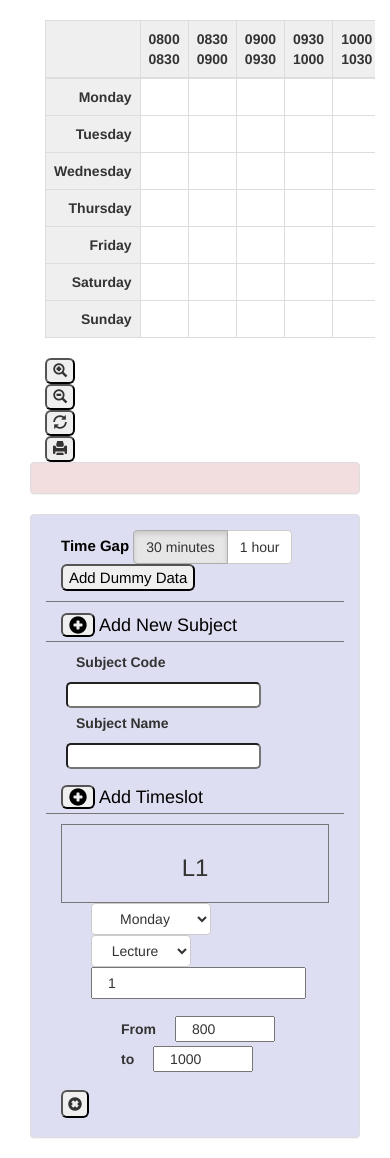
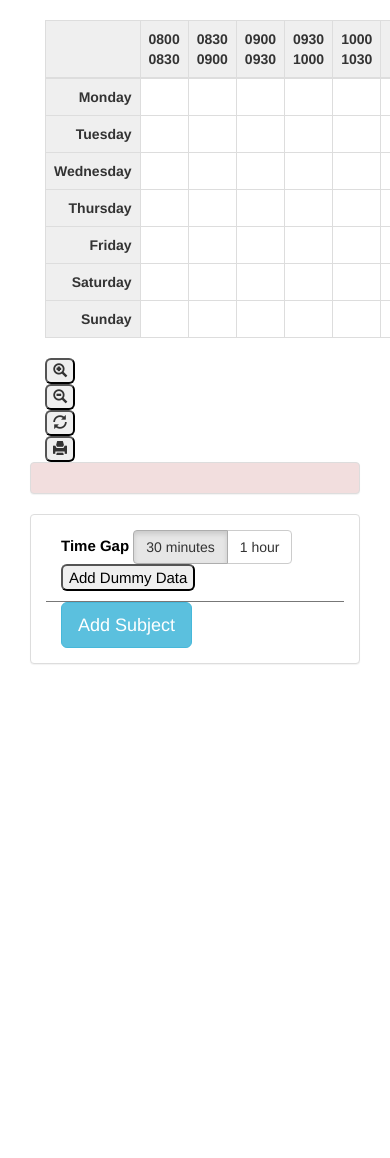
Before and after one commit to kuribu99/UnitRegApp, a PHP site: page / in a window 390 px wide; the page is wider, and only the part inside the window is pictured. Shown: the part 50-1208 px from the top of that part. After the commit the page ends 714 px from the top of that part, so only its background shows below. Run offline with PHP 8.4, Linux system fonts and the light colour scheme; some libraries are stand-ins or nearby versions.

Commit message:
Halfway model for adding new subject

```diff
--- a/index.html
+++ b/index.html
@@ -1,7 +1,7 @@
 <!DOCTYPE html>
 <html>
 	<head>
-		<title>UnitReg System</title>
+		<title>UnitRegApp</title>
 		<meta name="viewport" content="width=device-width, height=device-height, initial-scale=1">
 		<script src="https://ajax.googleapis.com/ajax/libs/jquery/2.1.3/jquery.min.js"></script>
 		<script src="https://ajax.googleapis.com/ajax/libs/angularjs/1.4.5/angular.min.js"></script>
@@ -11,7 +11,10 @@
 		<link rel="stylesheet" href="main.css" type="text/css" />
 	</head>
 	<body ng-app="unitRegApp" ng-controller="unitRegController">
+
+        <!-- Contents -->
 		<div class="container-fluid">
+            <!-- Navigation Bar -->
 			<nav class="navbar">
 				<ul class="nav nav-tabs nav-padding-s">
 					<li class="active"><a data-toggle="tab" href="#home"><span class="bold">UnitRegApp</span></a></li>
@@ -19,9 +22,15 @@
 					<li><a data-toggle="tab" href="#feedback">Feedbacks</a></li>
 				</ul>
 			</nav>
+
+            <!-- Content Panes -->
 			<div class="tab-content">
+
+                <!-- Panel: UnitRegApp -->
 				<div id="home" class="tab-pane fade in active">
-					<div class="col-sm-12 scrollable-y">
+
+                    <!-- Top Panel: Timetable -->
+					<div class="col-sm-12">
 						<div id="timetable-container" class="col-sm-11">
 							<table id="timetable" class="table table-bordered">
 								<thead>
@@ -63,8 +72,12 @@
 							</button>
 						</div>
 					</div>
+
+                    <!-- Bottom Panel -->
 					<div class="col-sm-12">
-						<div class="bottom-left col-sm-6 panel panel-default padding-m scrollable-y">
+
+                        <!-- Left Panel: Subject -->
+						<div class="bottom-left col-sm-6 panel panel-default padding-m">
 							<div class="col-sm-12" ng-repeat="subject in timetable.subjects track by $index">
 								<h4 class="title">
 									<button class="btn-inline img-responsive img-rounded glyphicon glyphicon-remove-sign"
@@ -103,6 +116,8 @@
 								</div>
 							</div>
 						</div>
+
+                        <!-- Right Panel: Add Subject -->
 						<div class="bottom-right col-sm-6 panel panel-default padding-m scrollable-y">
 							<div class="col-sm-12 action-buttons">
 								<span class="bold">Time Gap</span>
@@ -121,12 +136,60 @@
 									<span >Add Dummy Data</span>
 								</button>
 							</div>
-							<h4 class="title col-sm-12">
-								<button class="btn-inline img-responsive img-rounded glyphicon glyphicon-plus-sign"
-										ng-click="AddNewSubject()">
-								</button>
-								<span >Add New Subject</span>
-							</h4>
+
+                            <div class="container">
+                                <button type="button" class="btn btn-info btn-lg"
+                                        data-toggle="modal"
+                                        data-target="#AddSubjectModal">Add Subject</button>
+
+
+                            </div>
+
+						</div>
+					</div>
+				</div>
+
+                <!-- Panel: About -->
+				<div id="about" class="tab-pane fade">
+					<div class="panel panel-default">
+						<div class="panel-heading bold">Objectives</div>
+						<div class="panel-body">
+							<p>This web application allows UTAR students to simulate and plan their upcoming trimester's timetable</p>
+						</div>
+					</div>
+					<div class="panel panel-default">
+						<div class="panel-heading bold">About this website</div>
+						<div class="panel-body">
+							<p>Hosted directly from <a href="https://github.com/">GitHub</a></p>
+						</div>
+					</div>
+					<div class="panel panel-default">
+						<div class="panel-heading bold">About me</div>
+						<div class="panel-body">
+							<p>One who likes programming</p>
+							<p><a href="https://github.com/kuribu99">KongMy</a></p>
+						</div>
+					</div>
+				</div>
+
+                <!-- Panel: Feedback -->
+				<div id="feedback" class="tab-pane fade">
+					<iframe src="https://docs.google.com/forms/d/1-1NJ7P15HJjqbomkQGUOYJRnYzuEq68fquaGVeuXnYg/viewform?embedded=true"
+							width="660" height="1150" frameborder="0" marginheight="0" marginwidth="0">Loading...</iframe>
+                </div>
+			</div>
+		</div>
+
+        <!-- Modals -->
+        <!-- Add Subject Modal -->
+        <div class="modal fade" id="AddSubjectModal" role="dialog">
+            <div class="modal-dialog">
+                <div class="modal-content">
+                    <div class="modal-header">
+                        <button type="button" class="close" data-dismiss="modal">&times;</button>
+                        <h4 class="modal-title">Add New Subject</h4>
+                    </div>
+                    <div class="modal-body col-sm-12">
                         <div class="col-sm-12">
                             <label class="col-sm-3" for="subject-code">Subject Code</label>
                             <input class="col-sm-8" type="text" id="subject-code" name="subject-code" ng-model="newSubject.subjectCode"/>
@@ -167,33 +230,10 @@
                             </button>
                         </div>
                     </div>
-					</div>
-				</div>
-				<div id="about" class="tab-pane fade">
-					<div class="panel panel-default">
-						<div class="panel-heading bold">Objectives</div>
-						<div class="panel-body">
-							<p>This web application allows UTAR students to simulate and plan their upcoming trimester's timetable</p>
-						</div>
-					</div>
-					<div class="panel panel-default">
-						<div class="panel-heading bold">About this website</div>
-						<div class="panel-body">
-							<p>Hosted directly from <a href="https://github.com/">GitHub</a></p>
-						</div>
-					</div>
-					<div class="panel panel-default">
-						<div class="panel-heading bold">About me</div>
-						<div class="panel-body">
-							<p>One who likes programming</p>
-							<p><a href="https://github.com/kuribu99">KongMy</a></p>
-						</div>
-					</div>
-				</div>
-				<div id="feedback" class="tab-pane fade">
-					<iframe src="https://docs.google.com/forms/d/1-1NJ7P15HJjqbomkQGUOYJRnYzuEq68fquaGVeuXnYg/viewform?embedded=true"
-							width="660" height="1150" frameborder="0" marginheight="0" marginwidth="0">Loading...</iframe>
-				<div>
+                    <div class="modal-footer">
+                        <button type="button" class="btn btn-default"
+                                ng-click="AddNewSubject()"
+                                data-dismiss="AddSubjectModal">Close</button>
                     </div>
                 </div>
             </div>
--- a/main.css
+++ b/main.css
@@ -1,11 +1,3 @@
-.scrollable-x {
-    overflow-x: auto;
-}
-
-.scrollable-y {
-    overflow-y: auto;
-}
-
 .padding-m {
     padding: 15px;
 }
@@ -48,10 +40,6 @@ td.has-timeslot {
 .bottom-left {
     background-color: #f2dede;
 }
-
-.bottom-right {
-    background-color: #dedef2;
- }
 
 .subject {
     height: 100%;
@@ -138,3 +126,7 @@ select {
     padding-left: 20px;
     padding-right: 20px;
 }
+
+div#AddSubjectModal > div.modal-dialog {
+    background-color: #dedef2;
+}
```
Also changed, not shown: 1 other file. Lines whose indentation alone changed are shown as unchanged.
